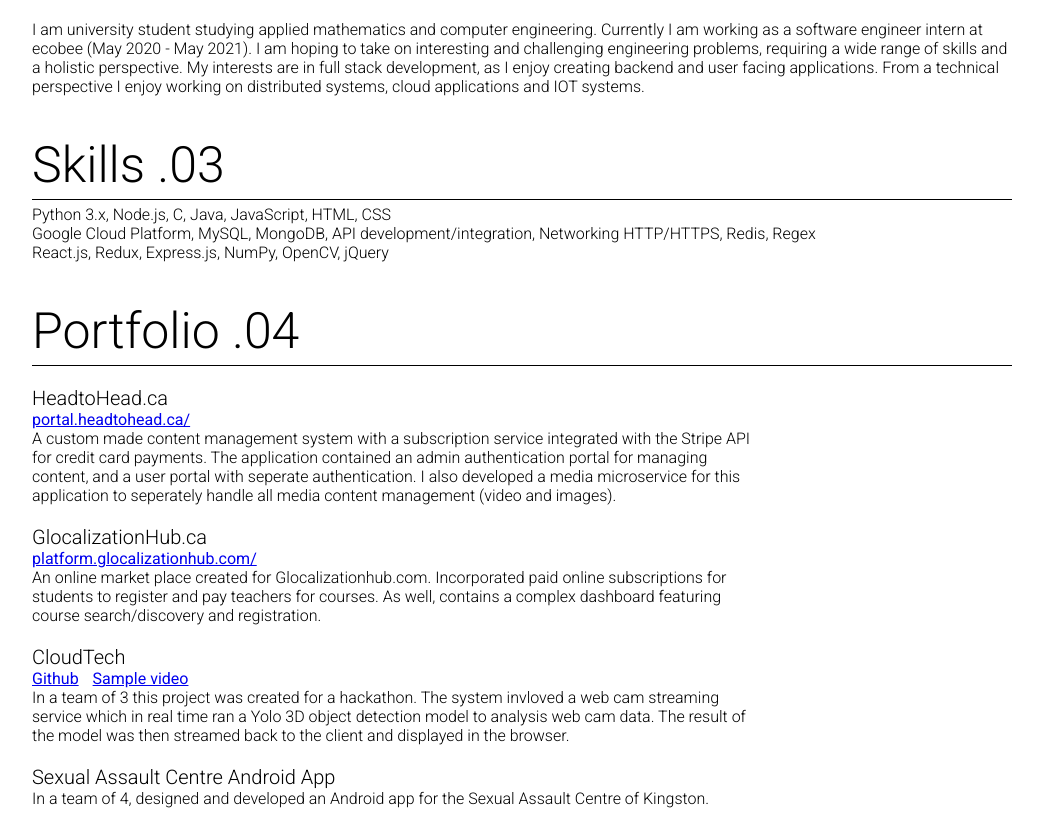
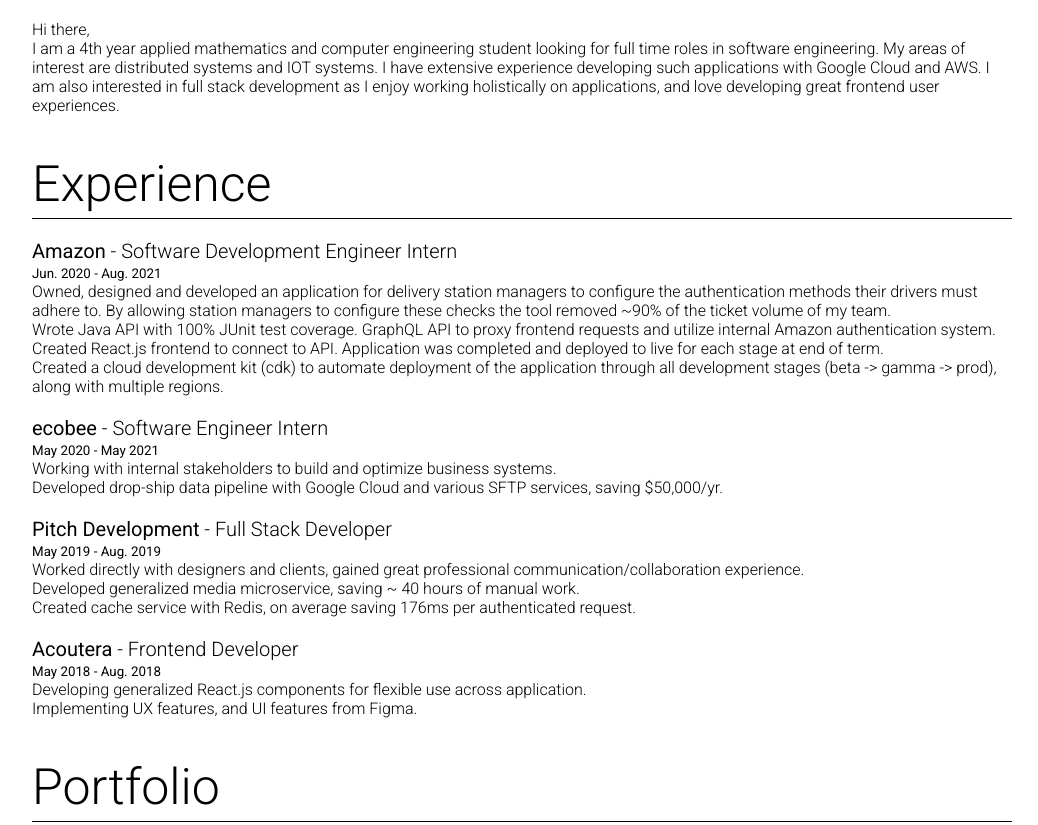
Before and after one commit to kaiferrall/personal-website, a website: page public/index.html in a window 1280 px wide. Shown: the part 820-1645 px from the top of the page, without its empty margins (118-1156 px from the left). Drawn offline with nearby package versions, Linux system fonts and the light colour scheme.

Commit message:
Updated skills, resume, experience and about.

```diff
--- a/public/index.html
+++ b/public/index.html
@@ -17,7 +17,7 @@
         <div class="row">
           <a target="_blank" href="https://www.linkedin.com/in/kaiferrall">LINKEDIN</a>
           <a target="_blank" href="https://github.com/kaiferrall">GITHUB</a>
-          <a target="_blank" href="KaiFerrall.pdf">RESUME</a>
+          <a target="_blank" href="kaiferrall_resume.pdf">RESUME</a>
         </div>
         <div class="contact">
           <p>kaiferrall@gmail.com</p>
@@ -28,26 +28,64 @@
     <section class="about-me">
       <div class="content">
         <p>
-          I am university student studying applied mathematics and computer engineering. Currently I am working
-          as a software engineer intern at ecobee (May 2020 - May 2021). I am hoping to take on interesting and challenging engineering
-          problems, requiring a wide range of skills and a holistic perspective. My interests are in full stack development, as I
-          enjoy creating backend and user facing applications. From a technical perspective I enjoy working on distributed systems,
-          cloud applications and IOT systems.
+          Hi there,
+        </p>
+        <p>
+          I am a 4th year applied mathematics and computer engineering student looking for full time roles in software engineering.
+          My areas of interest are distributed systems and IOT systems. I have extensive experience developing such applications with Google Cloud
+          and AWS. I am also interested in full stack development as I enjoy working holistically on applications, and love developing great frontend
+          user experiences.
         </p>
       </div>
     </section>
-    <section class="skills">
+    <section class="experience">
       <div class="content">
-        <h1>Skills .03</h1>
+        <h1>Experience</h1>
         <div class="line"></div>
-        <p>Python 3.x, Node.js, C, Java, JavaScript, HTML, CSS</p>
-        <p>Google Cloud Platform, MySQL, MongoDB, API development/integration, Networking HTTP/HTTPS, Redis, Regex</p>
-        <p>React.js, Redux, Express.js, NumPy, OpenCV, jQuery</p>
+        <div class="experience-item">
+          <h2><b>Amazon</b> - Software Development Engineer Intern</h2>
+          <small>Jun. 2020 - Aug. 2021</small>
+          <p>
+            Owned, designed and developed an application for delivery station managers to configure the authentication methods their
+            drivers must adhere to. By allowing station managers to configure these checks the tool removed ~90% of the ticket volume of my team.
+          </p>
+          <p>
+            Wrote Java API with 100% JUnit test coverage. GraphQL API to proxy frontend requests and utilize internal Amazon authentication system.
+            Created React.js frontend to connect to API. Application was completed and deployed to live for each stage at end of term.
+          </p>
+          <p>
+            Created a cloud development kit (cdk) to automate deployment of the application through all development stages (beta -> gamma -> prod),
+            along with multiple regions.
+          </p>
+        </div>
+        <div class="experience-item">
+          <h2><b>ecobee</b> - Software Engineer Intern</h2>
+          <small>May 2020 - May 2021</small>
+          <p>
+            Working with internal stakeholders to build and optimize business systems.
+          </p>
+          <p>
+            Developed drop-ship data pipeline with Google Cloud and various SFTP services, saving $50,000/yr.
+          </p>
+        </div>
+        <div class="experience-item">
+          <h2><b>Pitch Development</b> - Full Stack Developer</h2>
+          <small>May 2019 - Aug. 2019</small>
+          <p>Worked directly with designers and clients, gained great professional communication/collaboration experience.</p>
+          <p>Developed generalized media microservice, saving ~ 40 hours of manual work.</p>
+          <p>Created cache service with Redis, on average saving 176ms per authenticated request.</p>
+        </div>
+        <div class="experience-item">
+          <h2><b>Acoutera</b> - Frontend Developer</h2>
+          <small>May 2018 - Aug. 2018</small>
+          <p>Developing generalized React.js components for flexible use across application.</p>
+          <p>Implementing UX features, and UI features from Figma.</p>
+        </div>
       </div>
     </section>
     <section class="portfolio">
       <div class="content">
-        <h1>Portfolio .04</h1>
+        <h1>Portfolio</h1>
         <div class="line"></div>
         <div class="portfolio-item">
           <h2>HeadtoHead.ca</h2>
@@ -104,44 +142,24 @@
         </div>
       </div>
     </section>
-    <section class="experience">
-      <div class="content">
-        <h1>Experience .05</h1>
-        <div class="line"></div>
-        <div class="experience-item">
-          <h2><b>ecobee</b> - Software Engineer Intern</h2>
-          <small>May 2020 - May 2021</small>
-          <p>
-            Working with internal stakeholders to build and optimize business systems.
-          </p>
-          <p>
-            Developed drop-ship data pipeline with Google Cloud and various SFTP services, saving $50,000/yr.
-          </p>
-        </div>
-        <div class="experience-item">
-          <h2><b>Pitch Development</b> - Full Stack Developer</h2>
-          <small>May 2019 - Sep 2019</small>
-          <p>Worked directly with designers and clients, gained great professional communication/collaboration experience.</p>
-          <p>Developed generalized media microservice, saving ~ 40 hours of manual work.</p>
-          <p>Created cache service with Redis, on average saving 176ms per authenticated request.</p>
-        </div>
-        <div class="experience-item">
-          <h2><b>Acoutera</b> - Frontend Developer</h2>
-          <small>May 2018 - Sep 2018</small>
-          <p>Developing generalized React.js components for flexible use across application.</p>
-          <p>Implementing UX features, and UI features from Figma.</p>
-        </div>
-      </div>
-    </section>
     <section class="education">
       <div class="content">
-        <h1>Education .06</h1>
+        <h1>Education</h1>
         <div class="line"></div>
         <p><b>Queen's University</b> - BASc. Applied Mathematics and Computer Engineering</p>
         <small>2017 - 2022</small>
         <p><b>Engineering Society Software Development Team</b> - Team Lead</p>
       </div>
     </section>
+    <section class="skills">
+      <div class="content">
+        <h1>Skills</h1>
+        <div class="line"></div>
+        <p>Python, Node.js, Java, JavaScript & TypeScript, HTML, CSS</p>
+        <p>Google Cloud Platform, Amazon Web Services, MySQL, MongoDB, API development/integration, Networking HTTP/HTTPS, Redis, Regex</p>
+        <p>React.js, Redux, Express.js, NumPy, OpenCV, jQuery</p>
+      </div>
+    </section>
   </body>
   <script src="https://cdnjs.cloudflare.com/ajax/libs/jquery/3.5.1/jquery.js"></script>
 </html>
```
Also changed, not shown: 2 other files.
